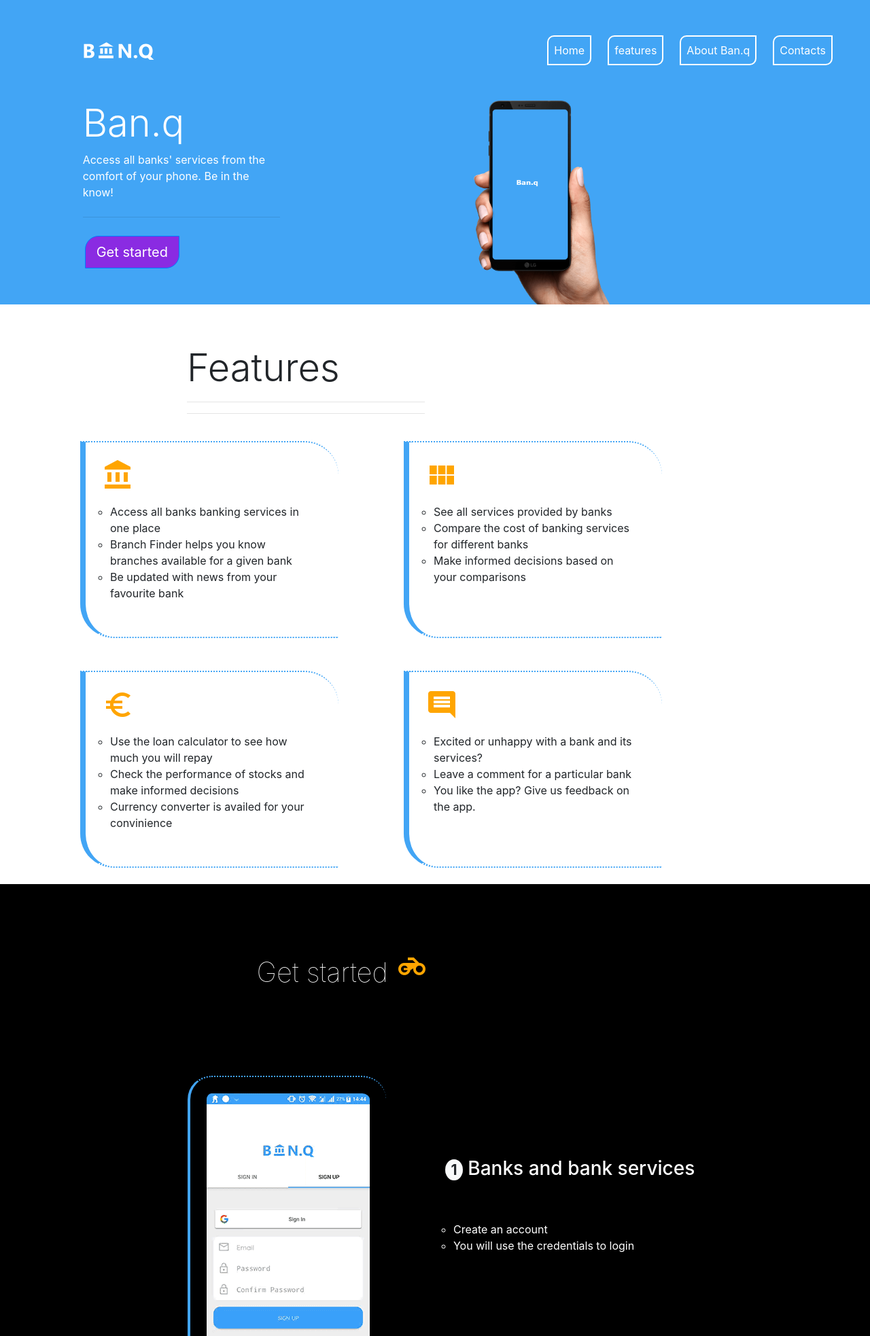
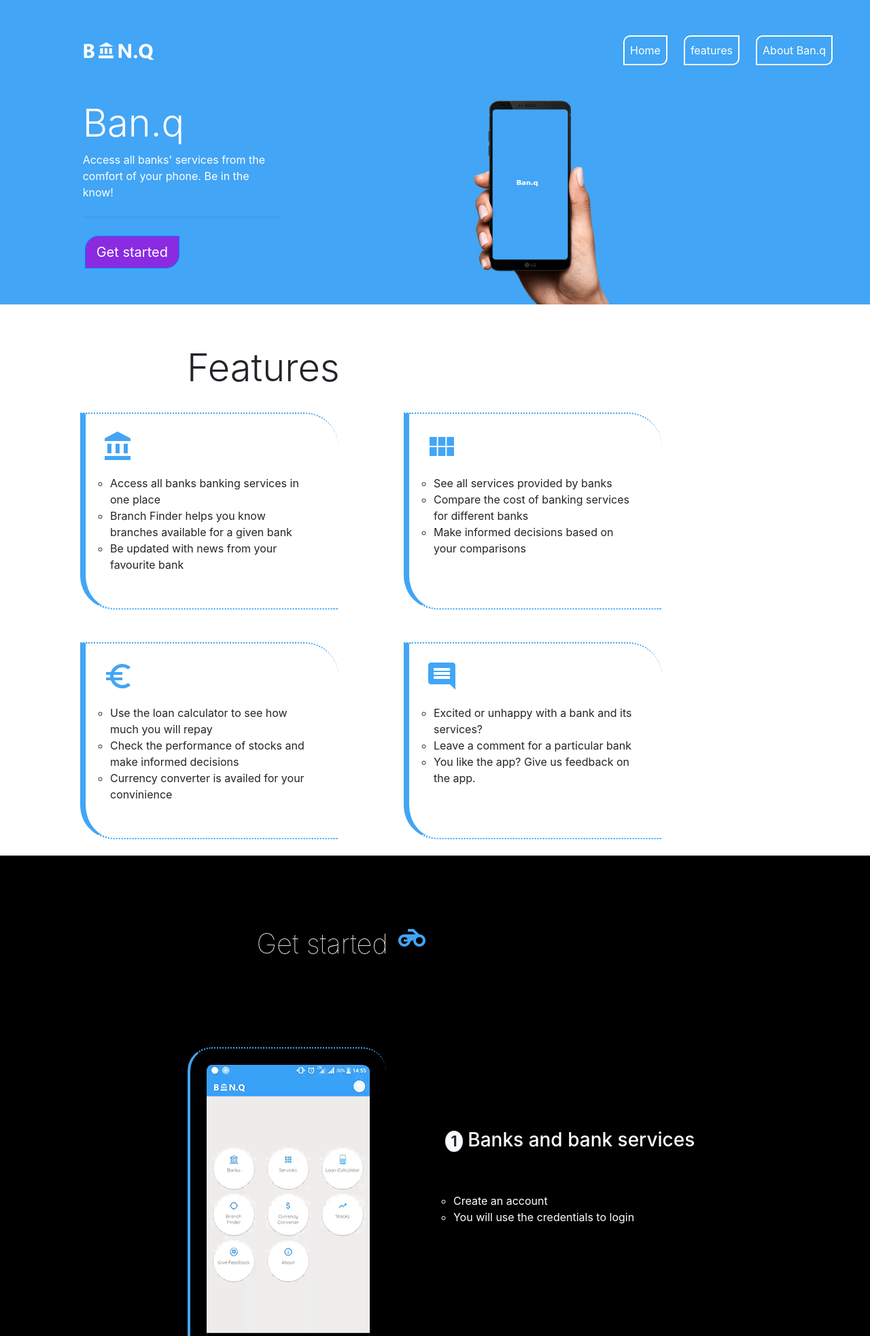
Before and after one commit to Quantum-35/web-s-alex, a PHP site: page / in a window 1280 px wide. Shown: the top 1966 px of the page at 68% size. Run offline with PHP 8.4, Linux system fonts and the light colour scheme; some libraries are stand-ins or nearby versions.

Commit message:
Remove call to action

```diff
--- a/index.html
+++ b/index.html
@@ -40,10 +40,7 @@
                                 <a id="buttonFeatures" class="nav-link nav-button text-center" href="#">features</a>
                             </li>
                             <li class="nav-item ">
-                                <a id="aboutButton" class="nav-link nav-button text-center" href="#">About Ban.q</a>
-                            </li>
-                            <li class="nav-item ">
-                                <a id="buttonContact" class="nav-link nav-button text-center" href="#">Contacts</a>
+                                <a id="aboutButton"  id="buttonContact" class="nav-link nav-button text-center" href="#">About Ban.q</a>
                             </li>
                         </ul>
                     </div>
@@ -56,12 +53,21 @@
                     <h1 class="display-4">Ban.q</h1>
                     <h2></h2>Access all banks' services from the comfort of your phone. Be in the know!</h2>
                     <hr class="my-4">
-                    <p class="lead">
-                        <a class="btn btn-primary
-                         btn-lg btn-callto-action"
-                        id="buttonGetStarted"
-                        href="#" role="button">Get started</a>
-                    </p>
+
+                    <div class="row">
+                        <div class="col-md-4">
+                            <span class="lead">
+                                <a class="btn btn-primary
+                                 btn-lg btn-callto-action" id="buttonGetStarted"  href="#" role="button">Get started</a>
+                            </span>
+                        </div>
+                     <div class="col-md-4 offset-2">
+                            <span class="lead">
+                                <a class="btn btn-primary
+                                 btn-lg btn-callto-action" style="background: black" hidden id="buttonGetStarted" href="#" role="button">Download App</a>
+                            </span>
+                        </div>
+                    </div>
                 </div>
             </div>
             <div class="col-md-2"></div>
@@ -71,12 +77,11 @@
         </div>
         <br/>
         <br/>
+
         <div class="container" style="margin-top: 12px;" id="features">
             <div class="row">
                 <div class="col-md-4 offset-2">
                     <h2 class="display-4">Features</h2>
-                    <hr>
-                    <hr>
                 </div>
 
             </div>
@@ -139,10 +144,9 @@
             </div>
         </div>
         <div class="row get-started" id="div-getstarted">
-
             <!-- step 1 sign up -->
             <div class="col-md-4 offset-md-2">
-                <img src="images/signup.gif" class="feature-device-chrome" alt="gif here" srcset="">
+                <img src="images/loancalc.gif" class="feature-device-chrome" alt="gif here">
             </div>
             <div class="col-md-4 " style="vertical-align: center;">
                 <br/>
@@ -188,7 +192,7 @@
                 <br/>
                 <br/>
                 <br/>
-                <img src="images/loancalc.gif" class="feature-device-chrome2" alt="gif here" srcset="">
+                <img src="images/loancalc.gif" class="feature-device-chrome2" alt="gif here">
             </div>
 
 
@@ -236,7 +240,7 @@
 <footer id="contact">
     <div class="container-fluid footer navbar-fixed-bottom" style="background-color: #DCDCDC;">
         <div class="row">
-            <div class="col-md-4 offset-1 text-center padding-standard">
+            <div class="col-md-4 text-center padding-standard">
                 <address>
                     <h4>Physical Address</h2>
                         <hr class="my-4"> Banq Microfinance
@@ -251,7 +255,15 @@
                     <h4>Contacts</h2>
                         <hr> Safaricom Mobile : 0713195124
                         <br/> Airtel Mobile : 0712345678
-                        <br/> Email: info@bankq.com
+                        <br/> Email: hello@ban-q.com
+                </address>
+            </div>
+            <div class="col-md-4 text-center  padding-standard">
+                <address>
+                    <h4>Copy right</h2>
+                        <hr> @2018 Sensys
+                        <br/> All Rights Reserved
+                        <br/> <a href="www.ban-q.com">ban-q.com</a>
                 </address>
             </div>
         </div>
--- a/styles/styles.css
+++ b/styles/styles.css
@@ -12,7 +12,7 @@
 
 .app-icon-large {
     font-size: 48px;
-    color: orange;
+    color: #42A5F5;
 }
 
 .btn-callto-action {
```
